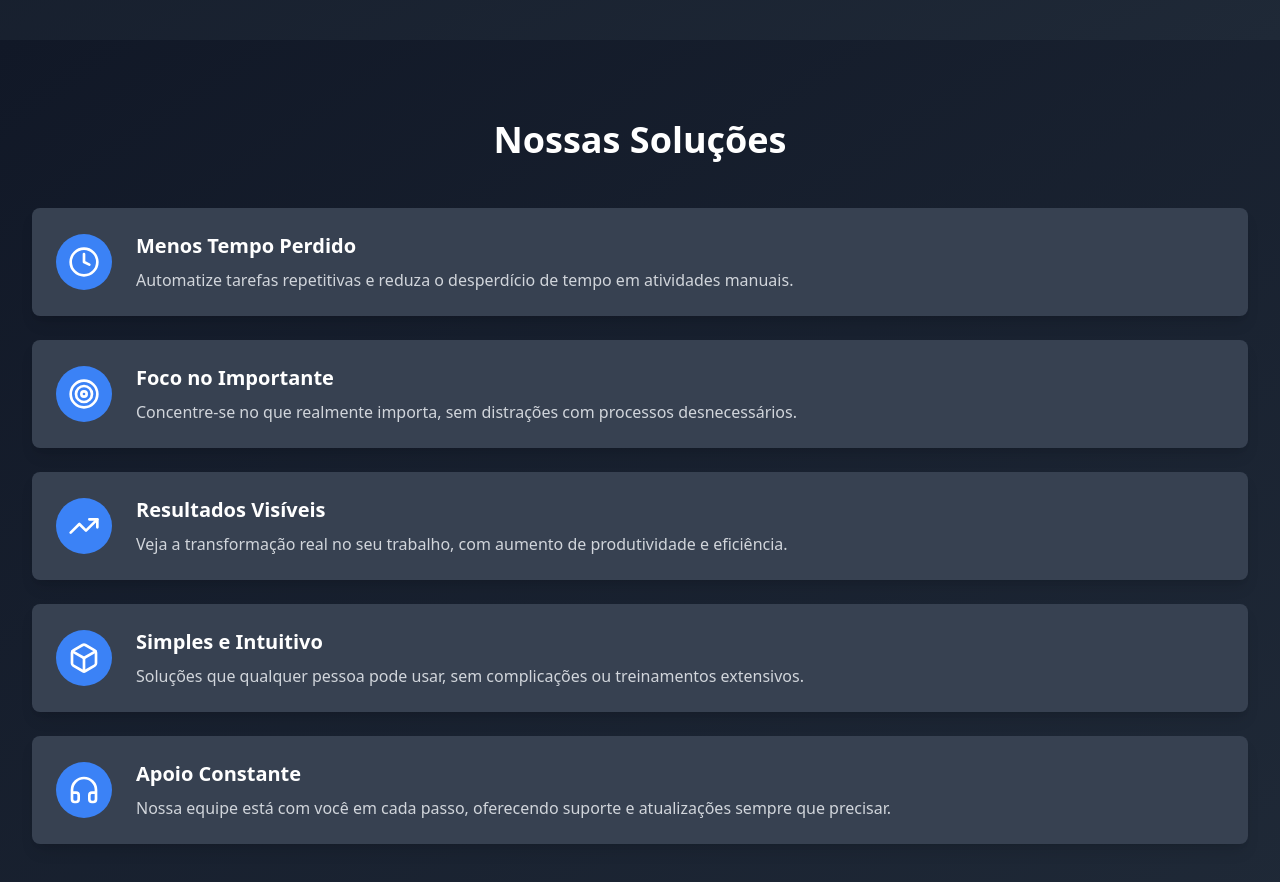
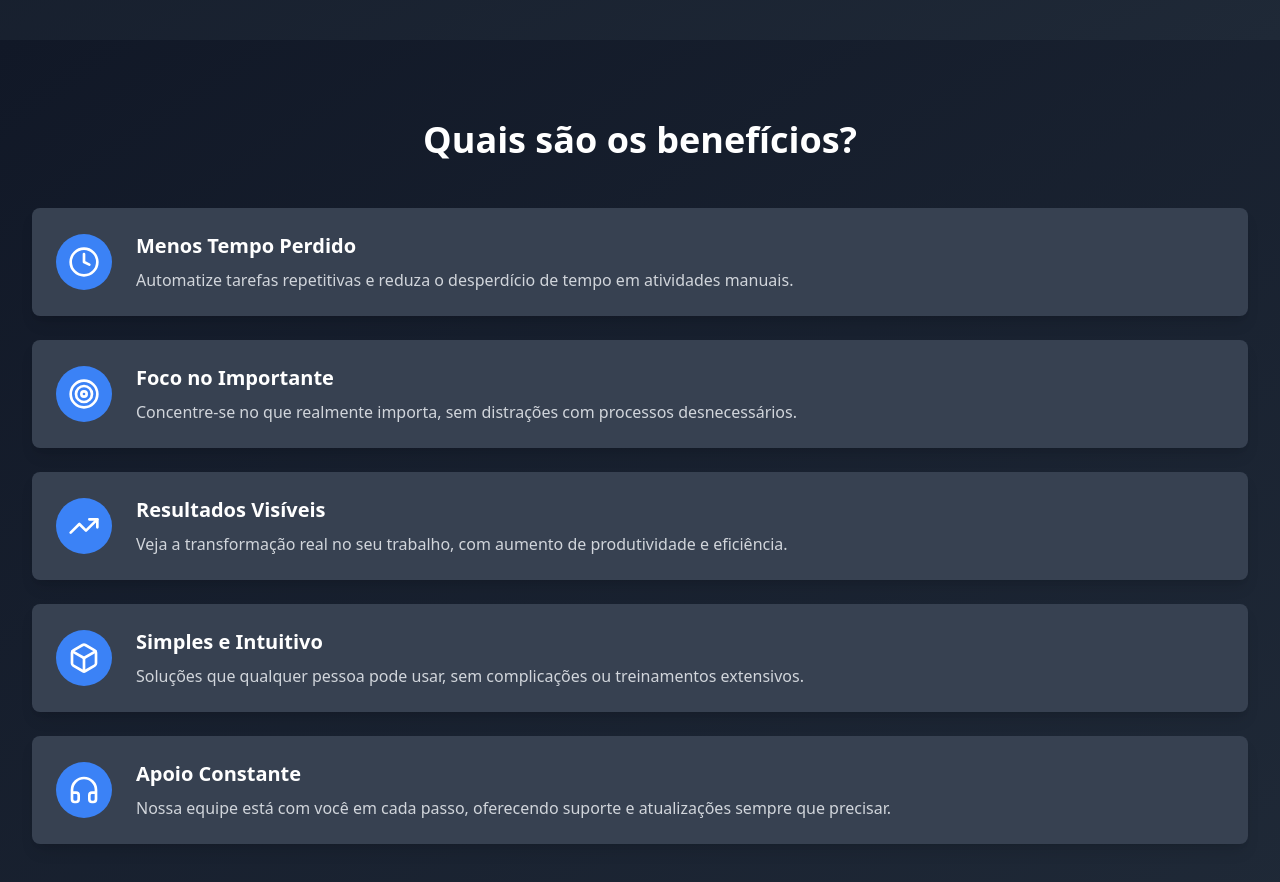
Before and after one commit to Techwayteam/techway-site, a Next.js app: page /din_page in a window 1280 px wide. Shown: the part 1720-2602 px from the top of the page. Built offline with nearby package versions, Linux system fonts and the light colour scheme.

Commit message:
Update din_page.tsx

```diff
--- a/pages/din_page.tsx
+++ b/pages/din_page.tsx
@@ -177,7 +177,7 @@ export default function DynamicLandingPage() {
         {/* Benefits Section */}
         <section id="beneficios" className="bg-gradient-to-br from-gray-900 to-gray-800 text-white py-20">
           <div className="container mx-auto px-4 sm:px-6 lg:px-8">
-            <h2 className="text-3xl md:text-4xl font-bold text-center mb-12 text-white">Nossas Soluções</h2>
+            <h2 className="text-3xl md:text-4xl font-bold text-center mb-12 text-white">Quais são os benefícios?</h2>
             <div className="space-y-6">
               {pageData.benefits.map((benefit, index) => {
                 const IconComponent = iconComponents[benefit.icon]
```
